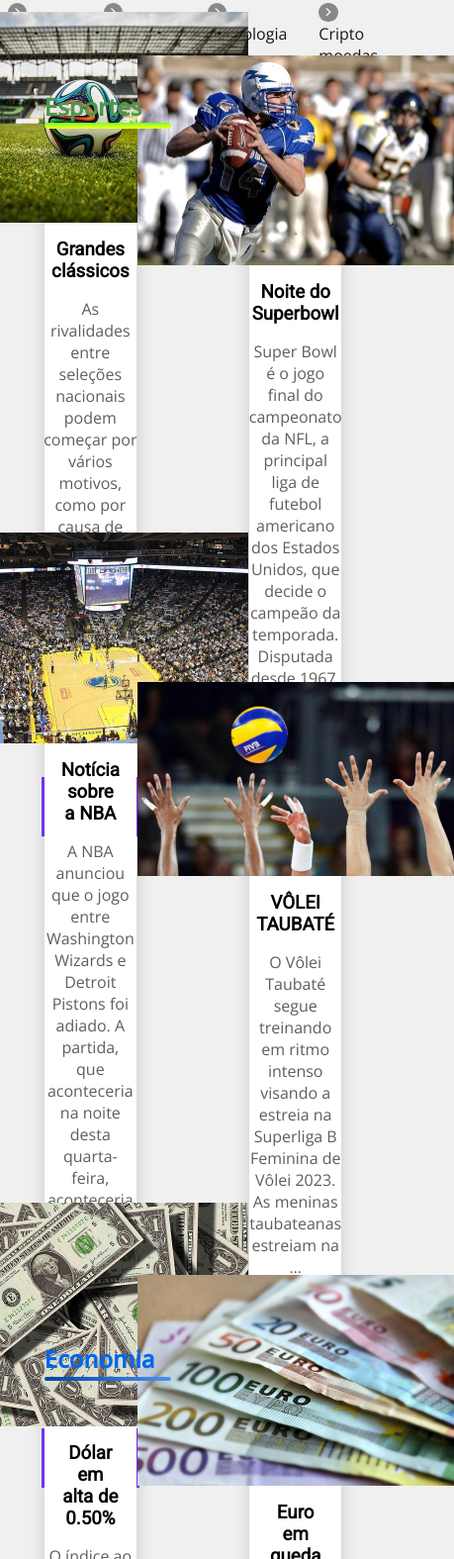
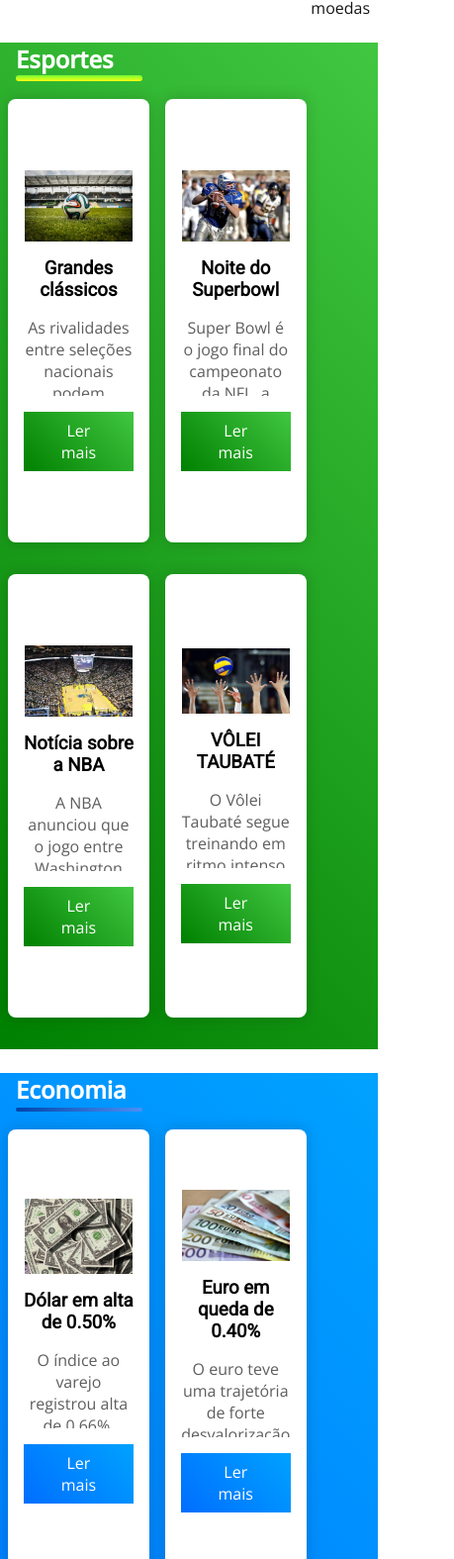
Before and after one commit to Leo-Codes/modulo_html_ebac, a plain HTML site: page index.html in a window 390 px wide. Shown: the part 159-1734 px from the top of the page at 99% size, 459 px wide, since content can reach past the window. Drawn offline with nearby package versions, Linux system fonts and the light colour scheme.

Commit message:
Alteração das cores de cada seção, e correção da responsividade das imagens

```diff
--- a/index.html
+++ b/index.html
@@ -31,14 +31,14 @@
         <h2>Esportes</h2>
         <div class="articles">
             <article>
-                <img src="./imagens/futebol.jpg" alt="Bola de futebol no gramado" />
+                <img class="article-image" src="./imagens/futebol.jpg" alt="Bola de futebol no gramado" />
                 <h3>Grandes clássicos</h3>
                 <p>
                     As rivalidades entre seleções nacionais podem começar por vários motivos, como por causa de tensões políticas entre os países, eventos históricos ou proximidades geográficas. Muitas das rivalidades entre as...                </p>
                 <a href="#" title="Leia a notícia completa">Ler mais</a>
             </article>
             <article>
-                <img src="./imagens/futebol-americano.jpg" alt="Jogador de futebol americano correndo com a bola na mão" />
+                <img class="article-image" src="./imagens/futebol-americano.jpg" alt="Jogador de futebol americano correndo com a bola na mão" />
                 <h3>Noite do Superbowl</h3>
                 <p>
                     Super Bowl é o jogo final do campeonato da NFL, a principal liga de futebol americano dos Estados Unidos, que decide o campeão da temporada. Disputada desde 1967, a partir da junção das...
@@ -46,7 +46,7 @@
                 <a href="#" title="Leia a notícia completa">Ler mais</a>
             </article>
             <article>
-                <img src="./imagens/basquete.jpg" title="Vista aérea de uma quadra de basquete" />
+                <img class="article-image" src="./imagens/basquete.jpg" title="Vista aérea de uma quadra de basquete" />
                 <h3>Notícia sobre a NBA</h3>
                 <p>
                     A NBA anunciou que o jogo entre Washington Wizards e Detroit Pistons foi adiado. A partida, que aconteceria na noite desta quarta-feira, aconteceria em Detroit. No entanto, por conta de um problema no voo, toda a equipe do Pistons ficou...
@@ -54,7 +54,7 @@
                 <a href="#" title="Leia a notícia completa">Ler mais</a>
             </article>
             <article>
-                <img src="./imagens/volei.jpg" title="Vista aérea de uma quadra de basquete" />
+                <img class="article-image" src="./imagens/volei.jpg" title="Vista aérea de uma quadra de basquete" />
                 <h3>VÔLEI TAUBATÉ</h3>
                 <p>
                     O Vôlei Taubaté segue treinando em ritmo intenso visando a estreia na Superliga B Feminina de Vôlei 2023. As meninas taubateanas estreiam na ...
@@ -67,7 +67,7 @@
         <h2>Economia</h2>
         <div class="articles">
             <article>
-                <img src="./imagens/dolares.jpg" alt="Muitos dólares" />
+                <img class="article-image" src="./imagens/dolares.jpg" alt="Muitos dólares" />
                 <h3>Dólar em alta de 0.50%</h3>
                 <p>
                     O índice ao varejo registrou alta de 0,66%, próximo da nossa projeção para o IPCA deste mês, onde alimentação, saúde e cuidados pessoais, comunicações e transportes renovam parte das pressões recentes, onde ainda não se considera o mais recente aumento do preço dos...
@@ -75,7 +75,7 @@
                 <a href="#" title="Leia a notícia completa">Ler mais</a>
             </article>
             <article>
-                <img src="./imagens/euro.jpg" alt="Várias notas de euro" />
+                <img class="article-image" src="./imagens/euro.jpg" alt="Várias notas de euro" />
                 <h3>Euro em queda de 0.40%</h3>
                 <p>
                     O euro teve uma trajetória de forte desvalorização em 2022, chegando a custar menos de um dólar americano, porém teve uma leve recuperação no final do ano e terminou 2022 com uma desvalorização de...
@@ -83,7 +83,7 @@
                 <a href="#" title="Leia a notícia completa">Ler mais</a>
             </article>
             <article>
-                <img src="./imagens/petroleo.jpg" alt="Extração de petróleo" />
+                <img class="article-image" src="./imagens/petroleo.jpg" alt="Extração de petróleo" />
                 <h3>Alta no preço do barril do petróleo</h3>
                 <p>
                     A Opep+ adapta a oferta e a demanda para equilibrar o mercado", diz Kate Dourian, do Energy Institute de Londres. "Eles mantêm os preços altos ao reduzir a oferta quando a demanda por petróleo cai." A organização também pode baixar os preços colocando mais...
@@ -97,7 +97,7 @@
         <h2>Tecnologia</h2>
         <div class="articles">
             <article>
-                <img src="./imagens/github.jpeg" alt="Linguagens de programação github" />
+                <img class="article-image" src="./imagens/github.jpeg" alt="Linguagens de programação github" />
                 <h3>GitHub lista as linguagens de programação mais usadas</h3>
                 <p>
                     A cada temporada que passa, o Brasil segue entre os países com um número cada vez maior de profissionais dedicados à...
@@ -105,7 +105,7 @@
                 <a href="#" title="Leia a notícia completa">Ler mais</a>
             </article>
             <article>
-                <img src="./imagens/gpt.jpg" alt="Inteligência artificial chatgpt" />
+                <img class="article-image" src="./imagens/gpt.jpg" alt="Inteligência artificial chatgpt" />
                 <h3>OpenAI lança versão paga do ChatGPT por R$ 100/mês; veja novidades</h3>
                 <p>
                     Empresa criadora do ChatGPT quer oferecer mais agilidade nas respostas e preferência em futuras atualizações do sistema aos assinantes...
@@ -113,7 +113,7 @@
                 <a href="#" title="Leia a notícia completa">Ler mais</a>
             </article>
             <article>
-                <img src="./imagens/Linkedin.jpg" alt="`Profissões mais procuradas linkedin" />
+                <img class="article-image" src="./imagens/Linkedin.jpg" alt="`Profissões mais procuradas linkedin" />
                 <h3>Profissões com mais vagas em 2023, segundo o Linkedin</h3>
                 <p>
                     A Opep+ adapta a oferta e a demanda para equilibrar o mercado", diz Kate Dourian, do Energy Institute de Londres. "Eles mantêm os preços altos ao reduzir a oferta quando a demanda por petróleo cai." A organização também pode baixar os preços colocando mais...
@@ -127,7 +127,7 @@
         <h2>Criptomoedas</h2>
         <div class="articles">
             <article>
-                <img src="./imagens/compra-retencao-troca-venda-criptomoedas.jpg" alt="Ideias sobre criptomoedas" />
+                <img class="article-image" src="./imagens/compra-retencao-troca-venda-criptomoedas.jpg" alt="Ideias sobre criptomoedas" />
                 <h3>Compra, retenção, troca e venda: as possibilidades das criptomoedas</h3>
                 <p>
                     As criptomoedas não são exatamente uma novidade no mercado financeiro. Elas surgiram em 2009 com a criação do Bitcoin e se espalharam pelo mundo todo.
@@ -136,7 +136,7 @@
                 <a href="#" title="Leia a notícia completa">Ler mais</a>
             </article>
             <article>
-                <img src="./imagens/gpt.jpg" alt="Aumento em roubo de criptomoedas" />
+                <img class="article-image" src="./imagens/gpt.jpg" alt="Aumento em roubo de criptomoedas" />
                 <h3>Roubo de criptomoedas atinge valor recorde de US$ 3,8 bilhões em 2022</h3>
                 <p>
                     Um recorde de US$ 3,8 bilhões (cerca de R$ 19,2 bi) em criptomoedas foi roubado de vários serviços no ano passado, com muitos desses roubos conduzidos por hackers ligados à Coreia do Norte, de acordo com um relatório da empresa de análise de blockchain Chainalysis divulgado na...
@@ -144,7 +144,7 @@
                 <a href="#" title="Leia a notícia completa">Ler mais</a>
             </article>
             <article>
-                <img src="./imagens/chart.jpg" alt="Crescimento do numero de CPFs com criptos" />
+                <img class="article-image" src="./imagens/chart.jpg" alt="Crescimento do numero de CPFs com criptos" />
                 <h3>Número de CPFs que declararam operações com criptos em novembro cresce 120% em 12 meses</h3>
                 <p>
                     O número de CPFs que declararam operações com criptomoedas à Receita Federal, em novembro, foi de 1.163.663, um crescimento de 120%, em relação ao mesmo período do ano passado. Em comparação a outubro, houve recuo de 8,5%. Os dados foram divulgados hoje pelo...
--- a/main.css
+++ b/main.css
@@ -4,12 +4,14 @@
     font-family: 'Open Sans';
     margin:0;
     padding:0;
-    /* box-sizing: border-box; */
 }
 
 body{
-    background: rgb(240, 240, 240);
-    padding: 0 1.8rem 0 1.8rem;
+    background: rgb(255, 255, 255);
+    width: 98vw;
+    height: 100vh;
+    box-sizing: border-box;
+
 }
 
 .main-header{
@@ -18,8 +20,7 @@ body{
     display:flex;
     flex-direction: column;
     align-items: center;
-    /* background:rgb(26, 25, 25); */
-    color: #7c38fa;
+    color: #131313;
 }
 
 .main-header h1{
@@ -34,8 +35,6 @@ body{
     display:flex;
     justify-content:center;
     gap:2rem;
-    /* width: 100%; */
-    /* background:red; */
     flex-direction: row;
 
 }
@@ -51,7 +50,6 @@ nav li::before{
     display:inline-flex;
     content: ">";
     color:white;
-    /* background: #fcbse35; */
     background:rgba(44, 42, 42, 0.527);
     align-items:center;
     justify-content: center;
@@ -64,13 +62,12 @@ nav li::before{
 section h2{
     margin: 1.5rem 0 1.5rem 1rem;
     position:relative;
-    color:rgb(63, 59, 59);
+    color:rgb(255, 255, 255);
 }
 
 #sports h2::before {
     position: absolute;
     bottom: -6px;
-    /* top:0; */
     content: "";
     height: 6px;
     width: 8rem;
@@ -78,10 +75,14 @@ section h2{
     border-radius: 8px;
 }
 
+#sports, #sports a{
+    background:linear-gradient(45deg , green, rgb(65, 199, 65));
+}
+
+
 #economy h2::before {
     position: absolute;
     bottom: -6px;
-    /* top:0; */
     content: "";
     height: 4px;
     width: 8rem;
@@ -89,10 +90,13 @@ section h2{
     border-radius: 8px;
 }
 
+#economy, #economy a{
+    background:linear-gradient(45deg , rgb(0, 110, 255), rgb(0, 162, 255));
+}
+
 #technology h2::before {
     position: absolute;
     bottom: -6px;
-    /* top:0; */
     content: "";
     height: 4px;
     width: 8rem;
@@ -100,10 +104,14 @@ section h2{
     border-radius: 8px;
 }
 
+#technology, #technology a{
+    background:linear-gradient(45deg , rgb(126, 25, 25), rgb(155, 47, 20));
+}
+
+
 #cripto h2::before {
     position: absolute;
     bottom: -6px;
-    /* top:0; */
     content: "";
     height: 4px;
     width: 11rem;
@@ -111,47 +119,35 @@ section h2{
     border-radius: 8px;
 }
 
-#sports h2{
-    color:rgb(77, 151, 77);
+#cripto, #cripto a{
+    background:linear-gradient(45deg , rgb(233, 154, 51), rgb(238, 203, 45));
 }
 
-#economy h2{
-    color:rgb(0, 103, 238);
-}
-
-#technology h2{
-    color:rgb(226, 20, 20);
-}
-
-#cripto h2{
-    color:rgb(255, 190, 69);
-}
 
 
 
 .articles{
     display: flex;
     flex-wrap: wrap;
-    justify-content: space-between;
+    /* justify-content: space; */
 }
 article{
     display:flex;
     flex-direction: column;
-    box-sizing: border-box;
     background:rgb(255, 255, 255);
-
     padding: 1rem;
     justify-content: center;
     align-items: center;
     text-align:center;
-    margin: 0 1rem 2rem 1rem;
-
-    width: 28%;
-    max-height: 35rem;
+    margin: 0 0.5rem 2rem 0.5rem;
+    width: 29%;
+    height: 26rem;
 
     -webkit-box-shadow: 0px 0px 14px 2px rgba(0, 0, 0, 0.137);
     -moz-box-shadow: 0px 0px 14px 2px rgba(0, 0, 0, 0.137);
     box-shadow: 0px 0px 14px 2px rgba(0, 0, 0, 0.137);
+
+    border-radius: 8px;
 }
 
 article h3{
@@ -160,19 +156,23 @@ article h3{
 /* color:red; */
 }
 
-article img{
-    width: 20rem;
+.article-image{
+    max-width: 98%;
+    height: auto;
+    /* box-sizing: content-box; */
 }
 
 article a {
-    margin-top:auto;
+    margin-top:1rem;
     padding: 0.5rem 2rem 0.5rem 2rem;
-    background:#7c38fa;
+    /* background:#7c38fa; */
     color:rgb(255, 255, 255);
     /* font-weight: 500; */
 }
 
 article p{
     color:rgb(94, 94, 94);
+    height: 5rem;
+    overflow: hidden;
     /* margin-bottom: 1.5rem; */
 }
```
